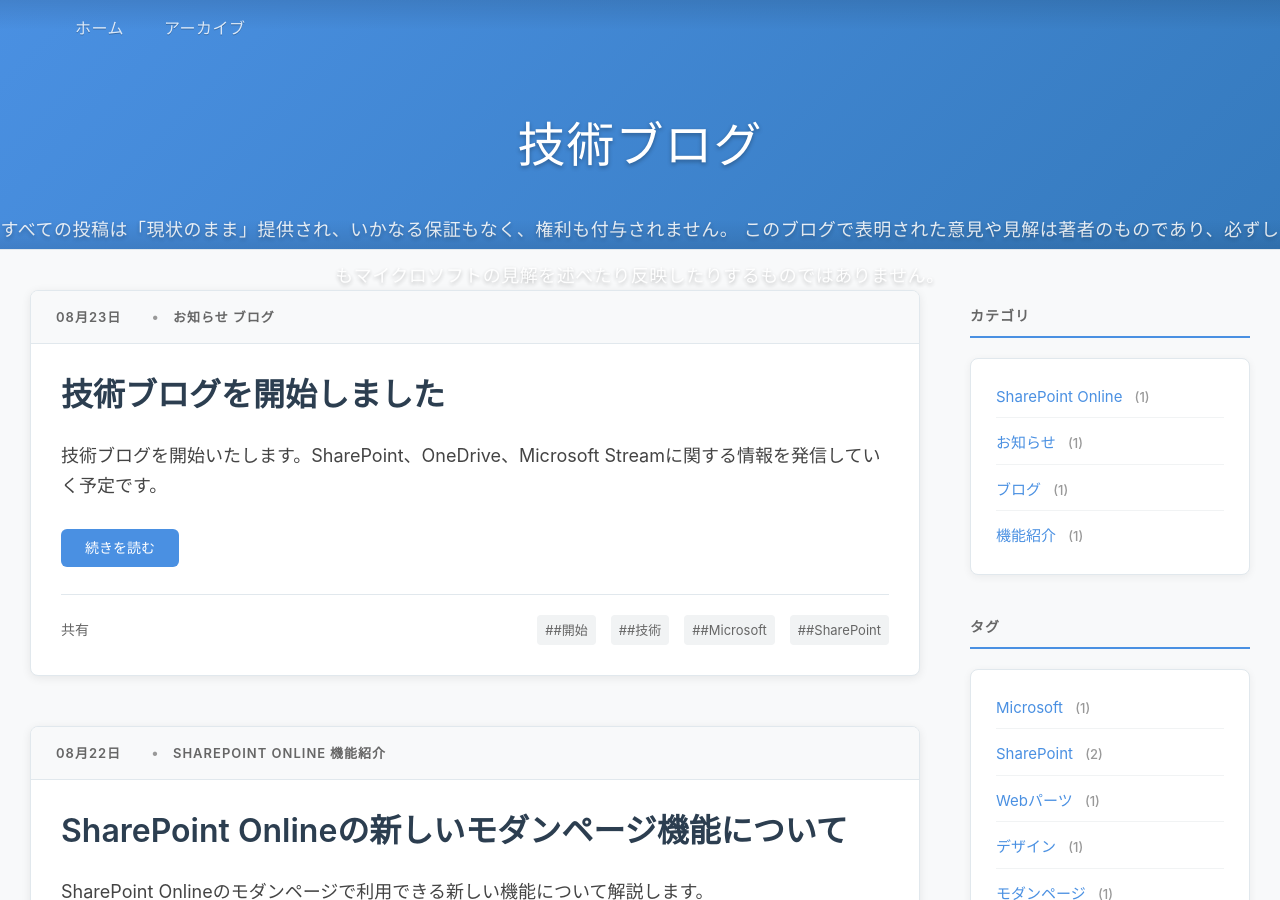
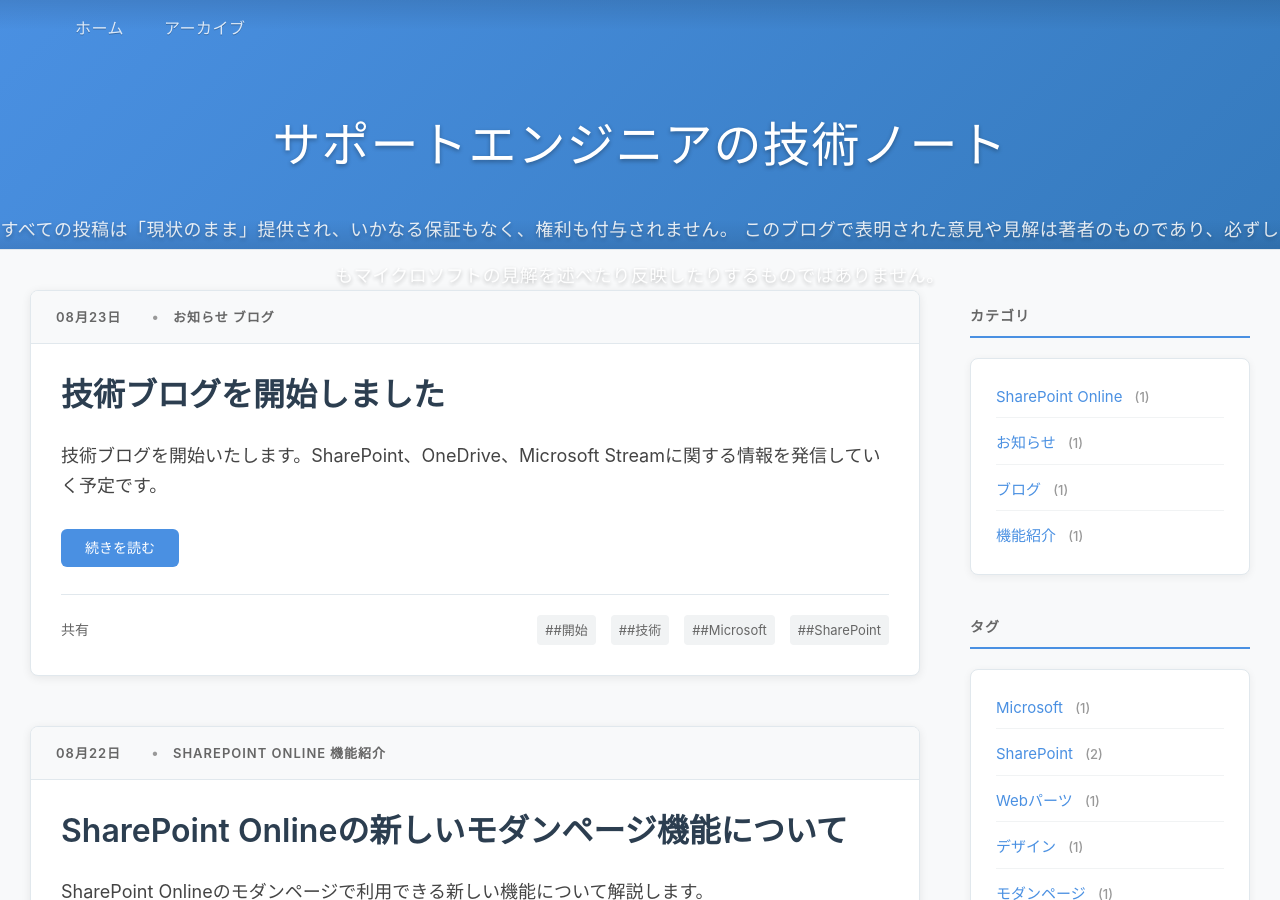
Before and after one commit to kokurata/kokurata-blog, a Jekyll site: the page built from docs/index.html, in a window 1280 px wide and 900 px high. Built offline with Jekyll 4.4.1, drawn with Linux system fonts in a browser that asks for light colours; the list of posts is cut into pages by our own code.

Commit message:
Change site title to 'サポートエンジニアの技術ノート'

```diff
--- a/docs/_config.yml
+++ b/docs/_config.yml
@@ -1,4 +1,4 @@
-title: "技術ブログ"
+title: "サポートエンジニアの技術ノート"
 email: ''
 description: >-
   すべての投稿は「現状のまま」提供され、いかなる保証もなく、権利も付与されません。
```
